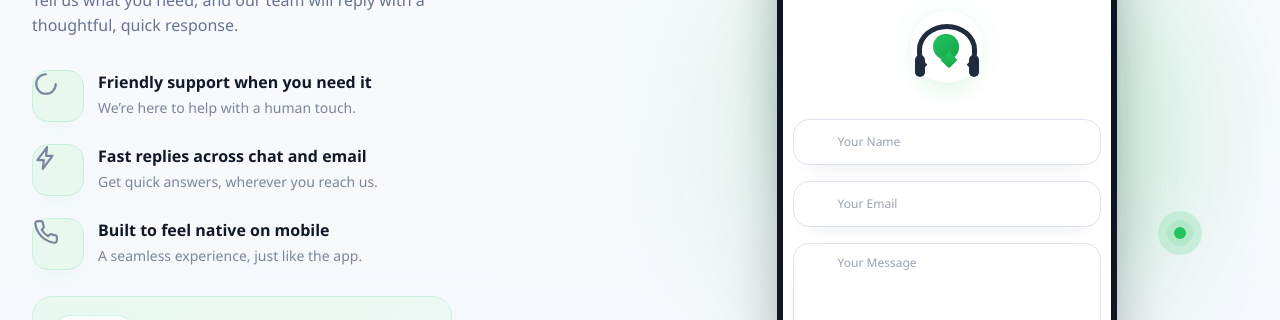
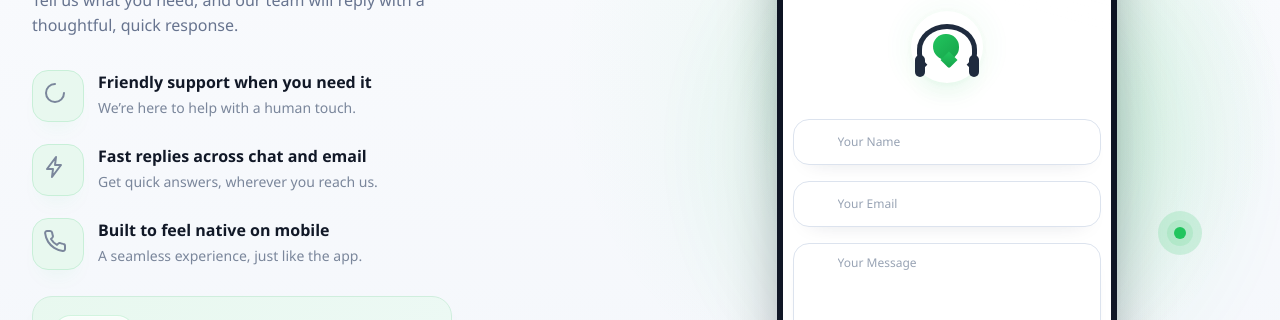
Before and after one commit to Murtaza2204/vschat-web, a React (Vite) app: page / in a window 1280 px wide. Shown: the part 3233-3553 px from the top of the page. Built offline with nearby package versions, Linux system fonts and the light colour scheme.

Commit message:
icon aligned

```diff
--- a/src/App.css
+++ b/src/App.css
@@ -1043,19 +1043,21 @@ nav.wrap{
   background:#e8f8ef;
   color:var(--green-dark);
   display:flex;
-  align-items:center;
-  justify-content:center;
+  align-items:flex-start;
+  justify-content:flex-start;
+  padding:10px 0 0 10px;
   border:1px solid #c8efd8;
   box-shadow:0 14px 26px -20px rgba(34,197,94,.4);
 }
 .contact-point-icon svg{
-  width:26px;
-  height:26px;
+  width:24px;
+  height:24px;
   fill:none;
   stroke:currentColor;
   stroke-width:2;
   stroke-linecap:round;
   stroke-linejoin:round;
+  display:block;
 }
 .contact-point strong{
   display:block;
@@ -1622,6 +1624,19 @@ footer{padding:70px 0 30px;}
   background:
     radial-gradient(circle at 50% 30%, rgba(34,197,94,.22), transparent 42%),
     radial-gradient(circle at 50% 50%, rgba(255,255,255,.04), transparent 55%);
+}
+:root[data-theme='dark'] .contact-section{
+  background:linear-gradient(180deg,#06101f 0%, #091625 100%);
+}
+:root[data-theme='dark'] .contact-section::before{
+  background:
+    radial-gradient(circle at 72% 42%, rgba(34,197,94,.12), transparent 18%),
+    radial-gradient(circle at 79% 48%, rgba(34,197,94,.08), transparent 24%),
+    radial-gradient(circle at 72% 44%, rgba(34,197,94,.06), transparent 34%),
+    linear-gradient(180deg, rgba(6,16,31,.96), rgba(9,22,37,.92));
+}
+:root[data-theme='dark'] .contact-layout{
+  background:transparent;
 }
 :root[data-theme='dark'] .contact-phone-screen{
   background:
```
